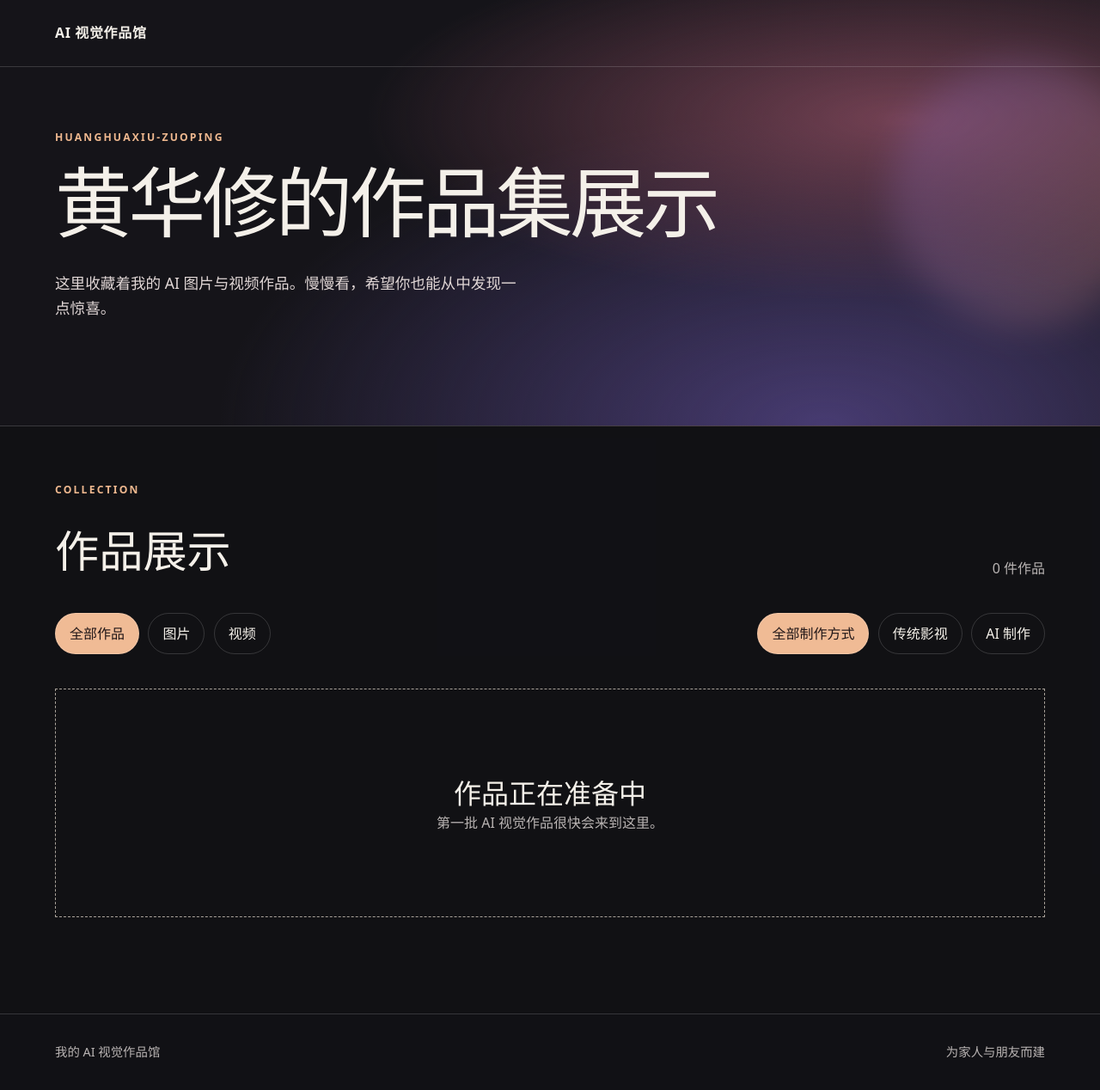
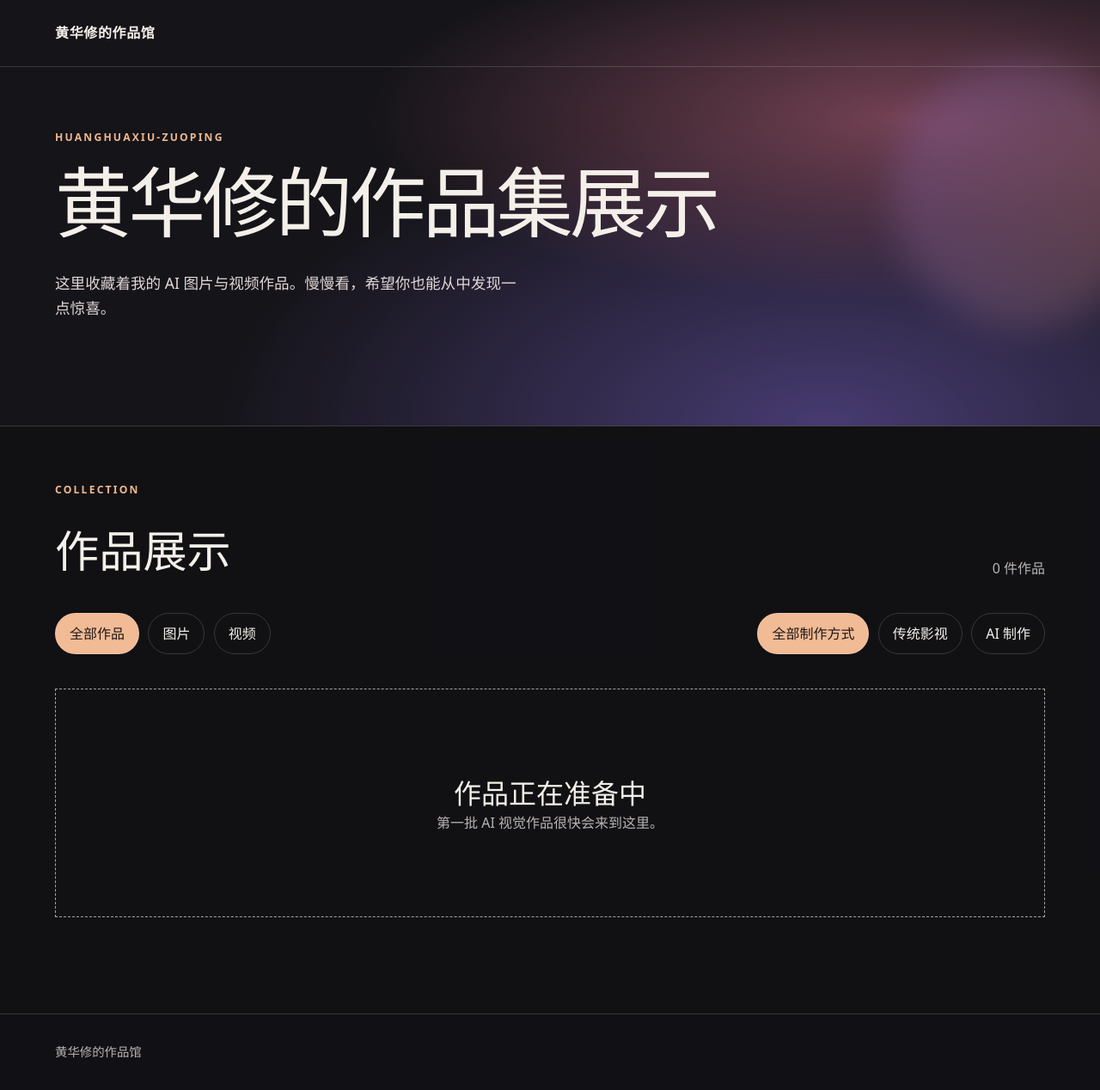
Before and after one commit to buehringnealeyso460-wq/ai-visual-gallery, a plain HTML site: page index.html in a window 1280 px wide. Shown: the whole page at 86% size. Drawn offline with Linux system fonts and the light colour scheme.

Commit message:
Rename gallery for Huang Huaxiu

```diff
--- a/index.html
+++ b/index.html
@@ -4,13 +4,13 @@
   <meta charset="utf-8">
   <meta name="viewport" content="width=device-width,initial-scale=1">
   <meta name="description" content="个人 AI 图片与视频作品集">
-  <title>我的 AI 视觉作品馆</title>
+  <title>黄华修的作品馆</title>
   <link rel="stylesheet" href="styles.css"><link rel="stylesheet" href="gallery-sections.css">
   <link rel="stylesheet" href="exhibition.css">
 </head>
 <body>
   <header class="hero">
-    <nav><a href="#top" class="brand">AI 视觉作品馆</a></nav>
+    <nav><a href="#top" class="brand">黄华修的作品馆</a></nav>
     <div class="hero-copy" id="top">
       <p class="eyebrow" id="eyebrow">PERSONAL AI GALLERY</p>
       <h1 id="hero-title">一些由想象力<br>生长出来的画面</h1>
@@ -25,7 +25,7 @@
     <section class="work-group"><div class="group-title"><h3>长片作品</h3><span id="long-count">0</span></div><div class="grid" id="long-grid"></div></section>
     <div class="empty" id="empty"><b>作品正在准备中</b><span>第一批 AI 视觉作品很快会来到这里。</span></div>
   </main>
-  <footer><span>我的 AI 视觉作品馆</span><span>为家人与朋友而建</span></footer>
+  <footer><span>黄华修的作品馆</span></footer>
   <dialog id="viewer"><button class="close" aria-label="关闭">关闭</button><div id="viewer-media"></div><div class="viewer-copy"><div><h3 id="viewer-title"></h3><p id="viewer-description"></p></div><span id="viewer-category"></span></div></dialog>
   <script defer src="exhibition.js"></script>
   <script defer src="gallery-app-v2.js"></script>
```
